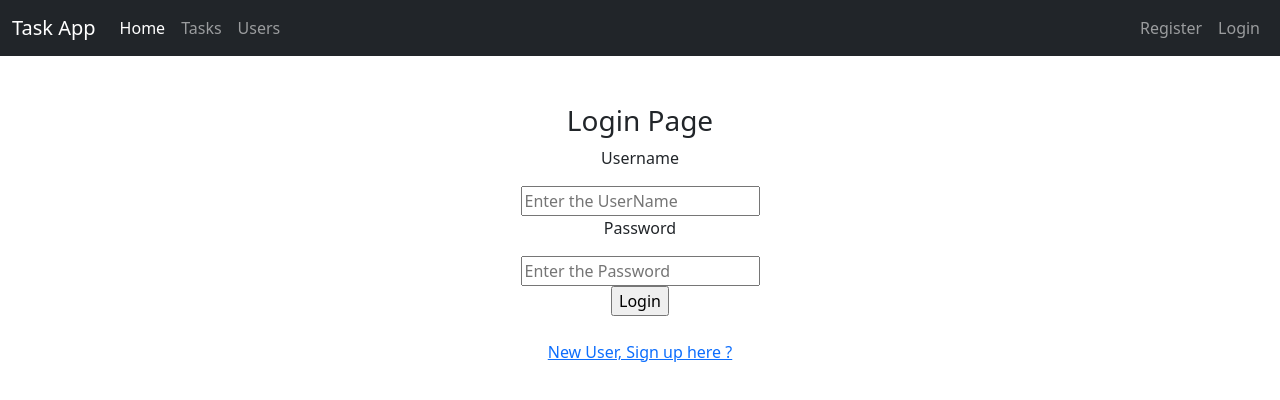
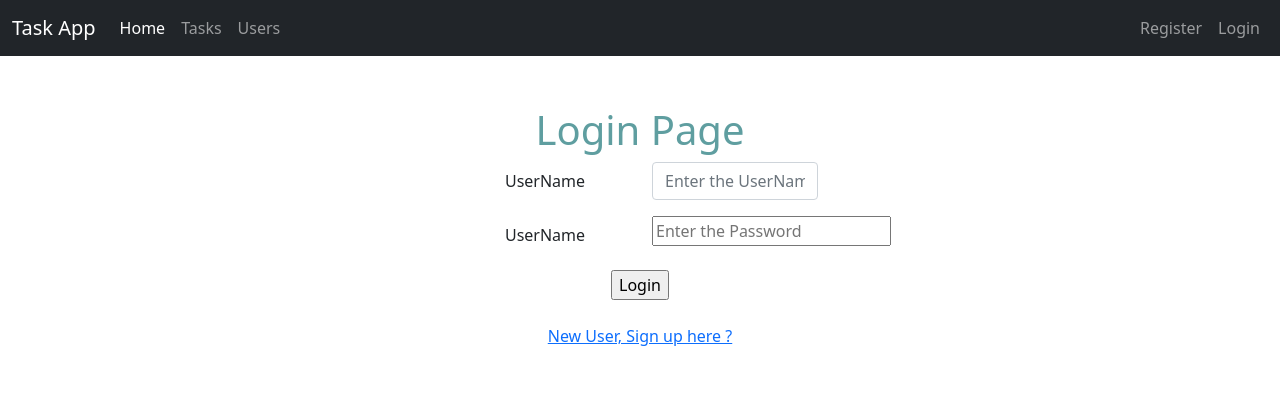
Before and after one commit to Kmyasin5/Task-App, a plain HTML site: page login.html in a window 1280 px wide. Drawn offline with nearby package versions, Linux system fonts and the light colour scheme; files that its build step writes are made by us from their sources.

Commit message:
Add files via upload
latest version update

```diff
--- a/login.html
+++ b/login.html
@@ -11,6 +11,7 @@
     <script src="https://code.jquery.com/jquery-3.6.0.min.js"
         integrity="sha256-/xUj+3OJU5yExlq6GSYGSHk7tPXikynS7ogEvDej/m4=" crossorigin="anonymous"></script>
     <link href="https://cdnjs.cloudflare.com/ajax/libs/toastr.js/latest/css/toastr.min.css" rel="stylesheet">
+    <link rel="stylesheet" href="assets/css/style.css">
 </head>
 
 
@@ -20,21 +21,33 @@
         <!--header content -->
     </header>
 
-    <main class="logPage container text-center pt-md-5">
+    <main class="box container text-center pt-md-5">
 
-        <h3>Login Page</h3>
+        <h1 class="log-page-title">Login Page</h1>
 
-        <form name="logForm" onsubmit="login()">
+        <div class="row">
+            <div class="col-4"></div>
 
-            <p>Username</p>
-            <input type="text" name="logName" id="logName" placeholder="Enter the UserName" pattern="(?=.*[a-z]).{8,}"
+            <form name="logForm" class="col-4" onsubmit="login()">
+
+                <div class="mb-3 row">
+                    <label for="UserName" class="col-sm-6 col-form-label">UserName</label>
+                    <div class="col-sm-6">
+                        <input type="text" class="form-control" name="logName" id="logName"
+                            placeholder="Enter the UserName" pattern="(?=.*[a-z]).{8,}"
                             title="Enter the valid username, Must contain atleast 8 values" required>
+                    </div>
+                </div>
 
-            <p>Password</p>
+                <div class="mb-3 row">
+                    <label for="UserName" class="col-sm-6 col-form-label">UserName</label>
+                    <div class="col-sm-6">
                         <input type="password" name="logPassword" id="logPassword" placeholder="Enter the Password"
                             pattern="(?=.*\d)(?=.*[a-z])(?=.*[A-Z]).{8,}"
                             title="Must contain at least one number and one uppercase and lowercase letter, and at least 8 or more characters"
                             required>
+                    </div>
+                </div>
 
                 <div id="Notification"></div>
                 <input type="submit" name="" value="Login">
@@ -43,6 +56,7 @@
 
                 <a href="Register.html">New User, Sign up here ?</a>
             </form>
+        </div>
 
     </main>
 
--- a/style.css
+++ b/style.css
@@ -5,3 +5,7 @@ main {
 .page-title {
 	color: cadetblue;
 }
+
+.log-page-title {
+	color: cadetblue;
+}
```
Lines whose indentation alone changed are shown as unchanged.
